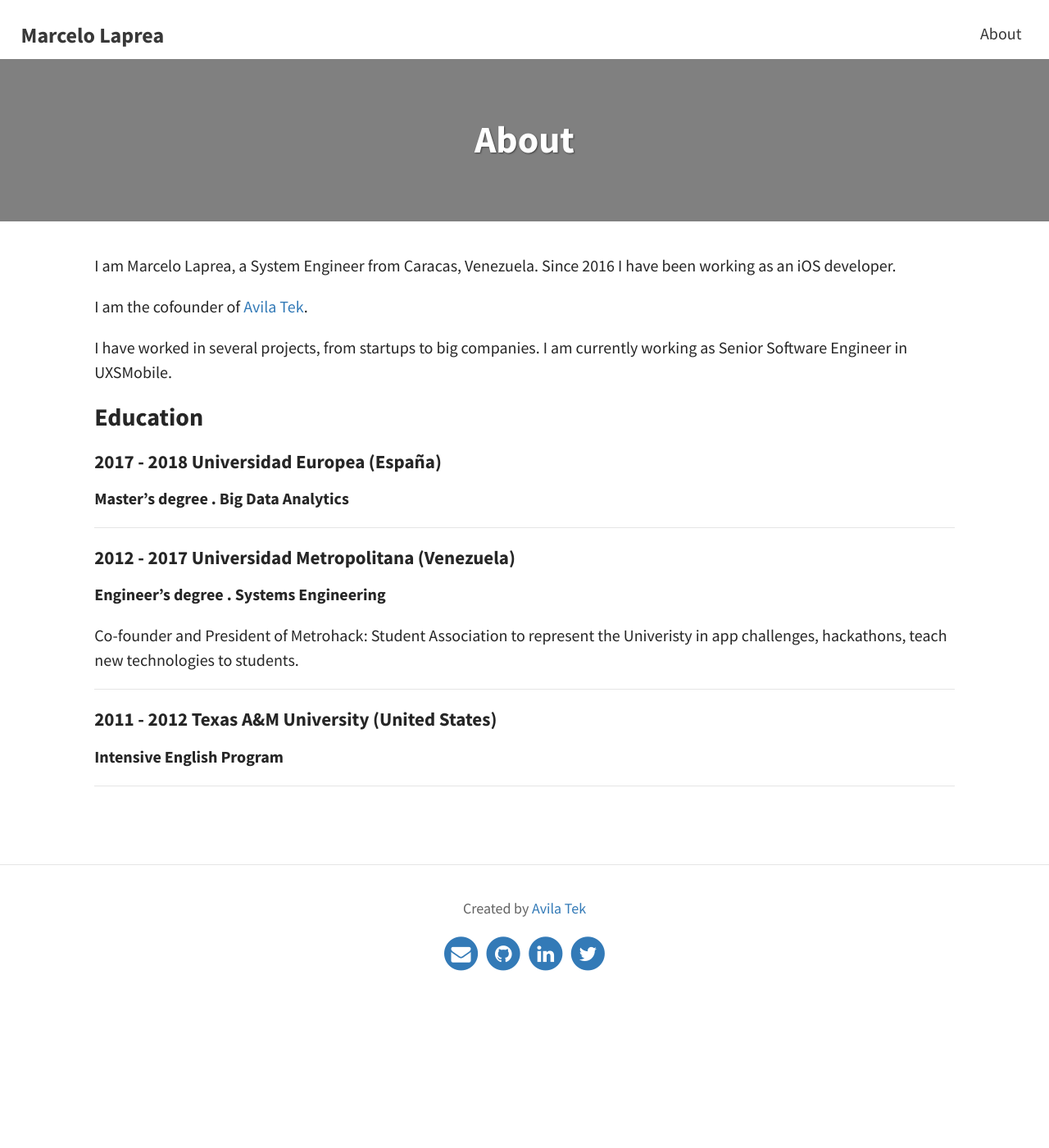
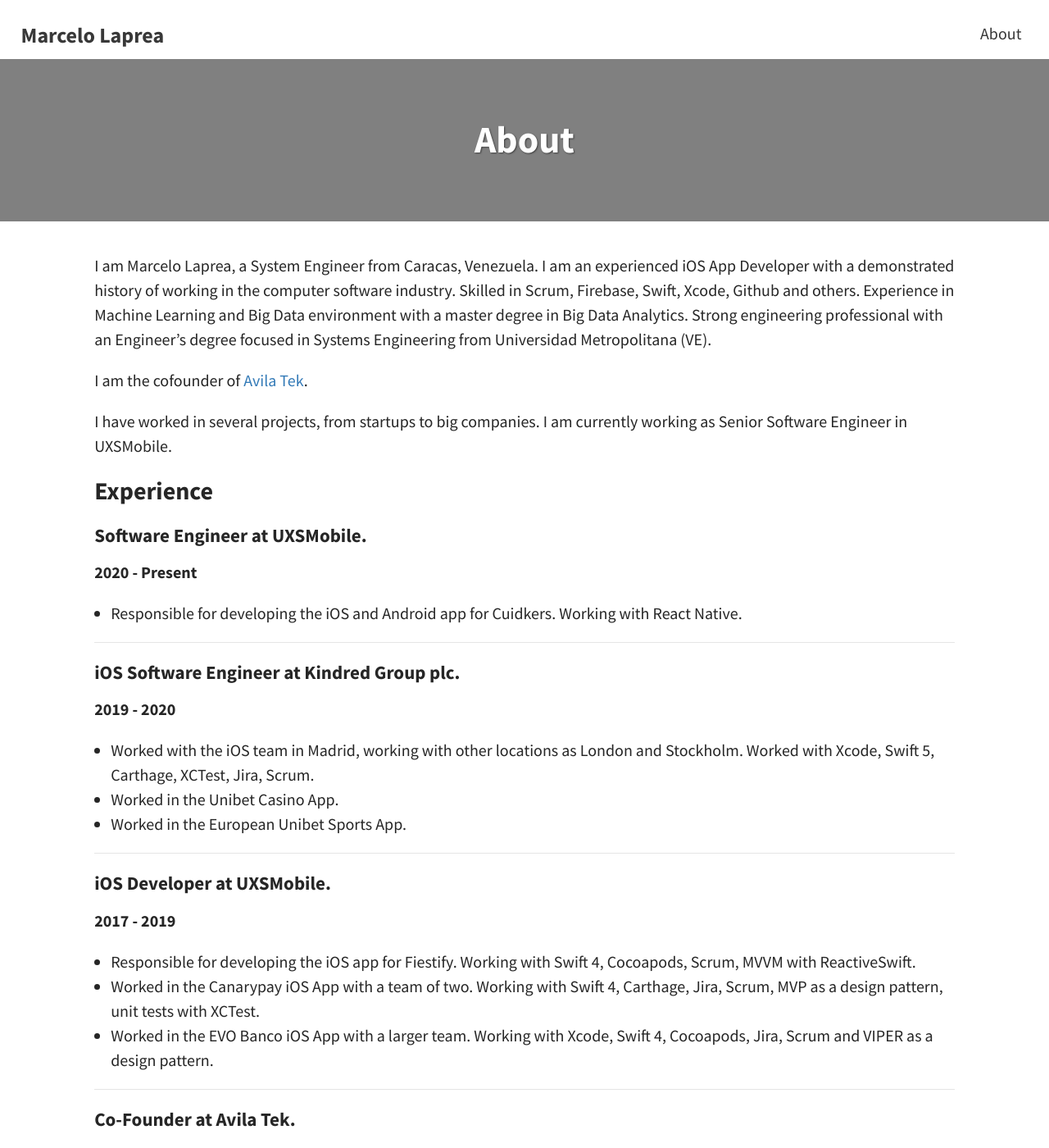
Before and after one commit to lapreamarcelo/lapreamarcelo.github.io, a Jekyll site: the page built from pages/about.md, in a window 1280 px wide and 1400 px high. Shown: the whole window at 82% size. Built offline with Jekyll 4.4.1, drawn with Linux system fonts in a browser that asks for light colours; some of the changed text lies outside the part shown.

Commit message:
Update about page

```diff
--- a/pages/about.md
+++ b/pages/about.md
@@ -5,11 +5,52 @@
 feature-img: "assets/img/header.png"
 ---
 
-I am Marcelo Laprea, a System Engineer from Caracas, Venezuela. Since 2016 I have been working as an iOS developer.
+I am Marcelo Laprea, a System Engineer from Caracas, Venezuela. I am an experienced iOS App Developer with a demonstrated history of working in the computer software industry. Skilled in Scrum, Firebase, Swift, Xcode, Github and others. Experience in Machine Learning and Big Data environment with a master degree in Big Data Analytics. Strong engineering professional with an Engineer's degree focused in Systems Engineering from Universidad Metropolitana (VE).
 
 I am the cofounder of <a href="https://avilatek.dev/" target="_blank">Avila Tek</a>.
 
 I have worked in several projects, from startups to big companies. I am currently working as Senior Software Engineer in UXSMobile.
+
+### Experience
+
+#### Software Engineer at <a href="https://www.linkedin.com/company/uxsmobile/" target="_blank">UXSMobile</a>.
+
+**2020 - Present**
+
+- Responsible for developing the iOS and Android app for Cuidkers. Working with React Native.
+
+---
+
+#### iOS Software Engineer at <a href="https://www.kindredgroup.com" target="_blank">Kindred Group plc</a>.
+
+**2019 - 2020**
+
+- Worked with the iOS team in Madrid, working with other locations as London and Stockholm. Worked with Xcode, Swift 5, Carthage, XCTest, Jira, Scrum.
+- Worked in the Unibet Casino App.
+- Worked in the European Unibet Sports App.
+
+---
+
+#### iOS Developer at <a href="https://www.linkedin.com/company/uxsmobile/" target="_blank">UXSMobile</a>.
+
+**2017 - 2019**
+
+- Responsible for developing the iOS app for Fiestify. Working with Swift 4, Cocoapods, Scrum, MVVM with ReactiveSwift.
+- Worked in the Canarypay iOS App with a team of two. Working with Swift 4, Carthage, Jira, Scrum, MVP as a design pattern, unit tests with XCTest.
+- Worked in the EVO Banco iOS App with a larger team. Working with Xcode, Swift 4, Cocoapods, Jira, Scrum and VIPER as a design pattern.
+
+---
+
+#### Co-Founder at <a href="https://avilatek.dev" target="_blank">Avila Tek</a>.
+
+**2016 - Present**
+
+- Co-founder of a Software Company in Caracas Venezuela.
+- Worked as an iOS Developer and as a Web Developer.
+
+---
+
+---
 
 ### Education
 
```
